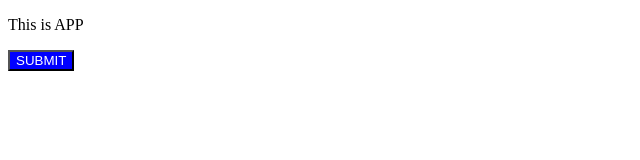
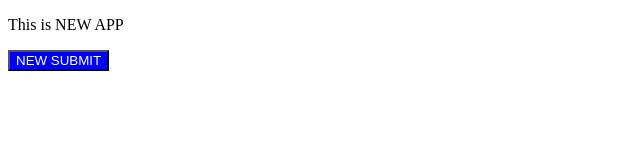
Before and after one commit to Trieudz13012004/git-tutorial, a plain HTML site: page index.html in a window 1280 px wide. Shown: the whole page, without its empty margins (0-640 px from the left). Drawn offline with Linux system fonts and the light colour scheme.

Commit message:
Update index.html

```diff
--- a/index.html
+++ b/index.html
@@ -11,8 +11,8 @@
 </head>
 
 <body>
-    <p>This is APP</p>
-    <button>SUBMIT</button>
+    <p>This is NEW APP</p>
+    <button>NEW SUBMIT</button>
 </body>
 </html>
 <!--   Thư mục đang làm việc                |              Staging Area                   |              Committed
```
